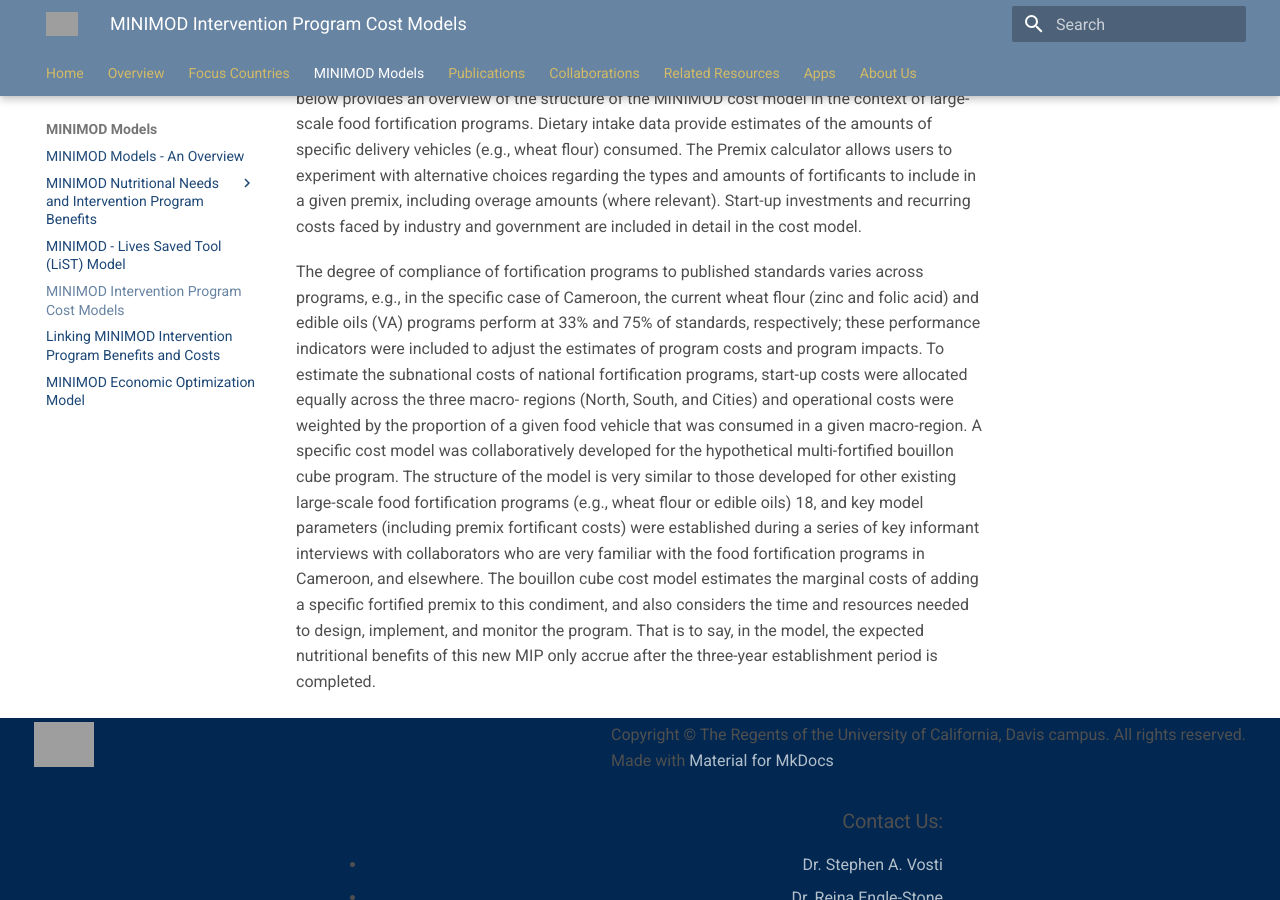
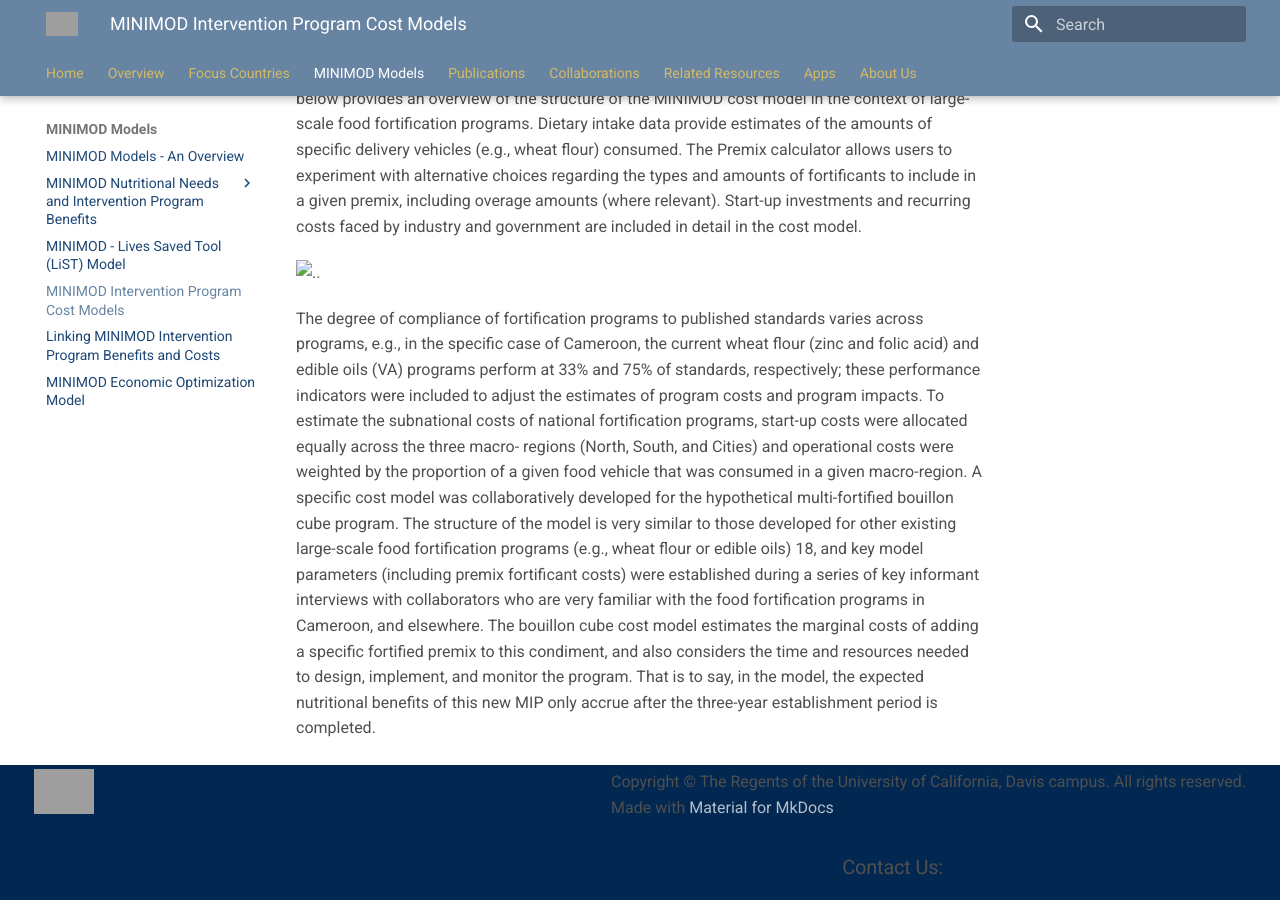
Before and after one commit to minimod-nutrition/minimod-website, an MkDocs documentation site: the page built from docs/minimod_models/minimod_intervention/minimod_intervention_text.md, in a window 1280 px wide and 900 px high, scrolled down 449 px. Built offline with MkDocs 1.6.1 and Material for MkDocs 9.7.7, drawn with Linux system fonts in a browser that asks for light colours; nearby versions of some CDN libraries; grey boxes are pictures that could not be loaded.

Commit message:
Update minimod_intervention_text.md

```diff
--- a/docs/minimod_models/minimod_intervention/minimod_intervention_text.md
+++ b/docs/minimod_models/minimod_intervention/minimod_intervention_text.md
@@ -17,6 +17,8 @@ experiment with alternative choices regarding the types and amounts of fortifica
 premix, including overage amounts (where relevant). Start-up investments and recurring costs faced by
 industry and government are included in detail in the cost model.
 
+![..](pictures/Cost Model.png)
+
 The degree of compliance of fortification programs to published standards varies across programs, e.g.,
 in the specific case of Cameroon, the current wheat flour (zinc and folic acid) and edible oils (VA)
 programs perform at 33% and 75% of standards, respectively; these performance indicators were
```
